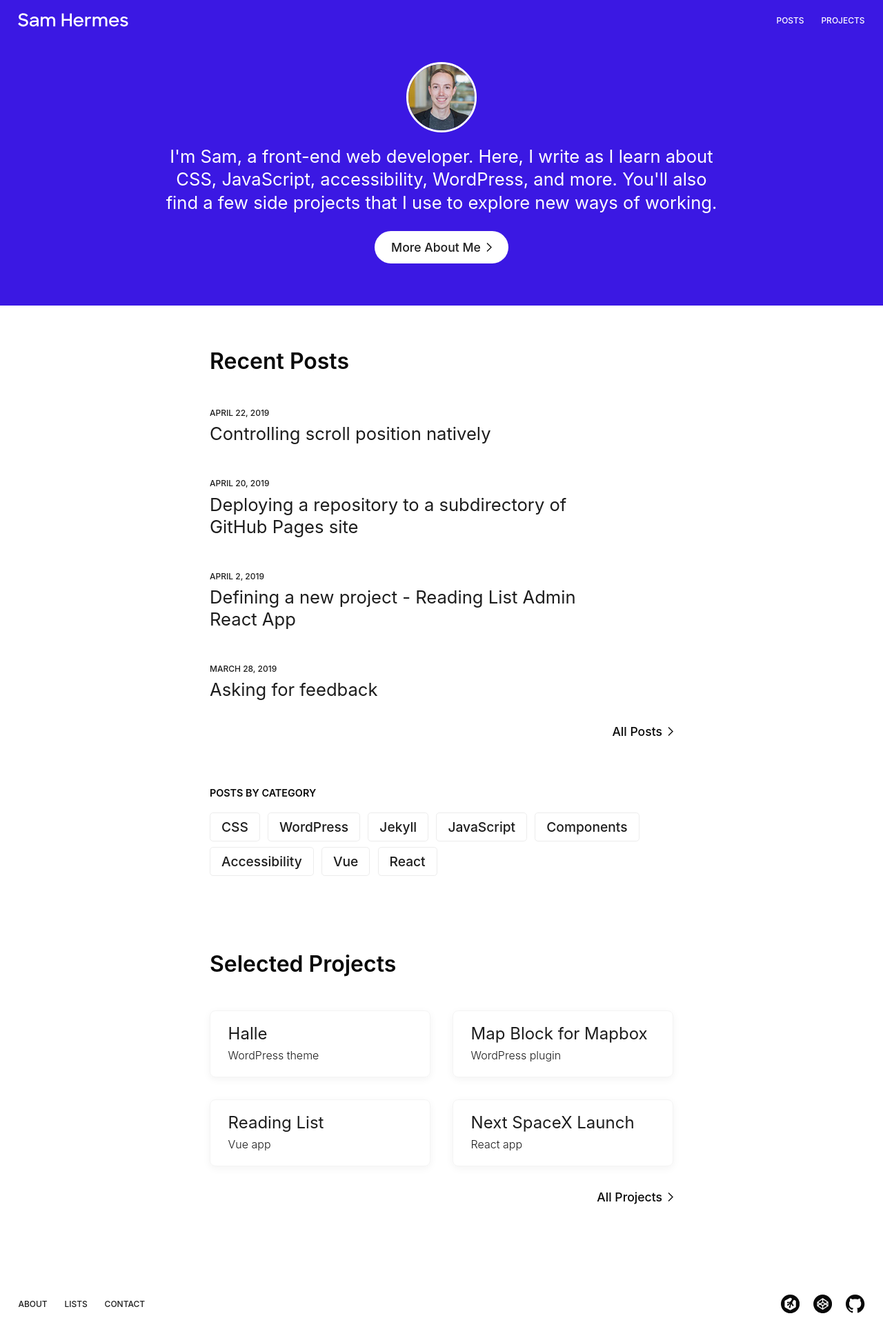
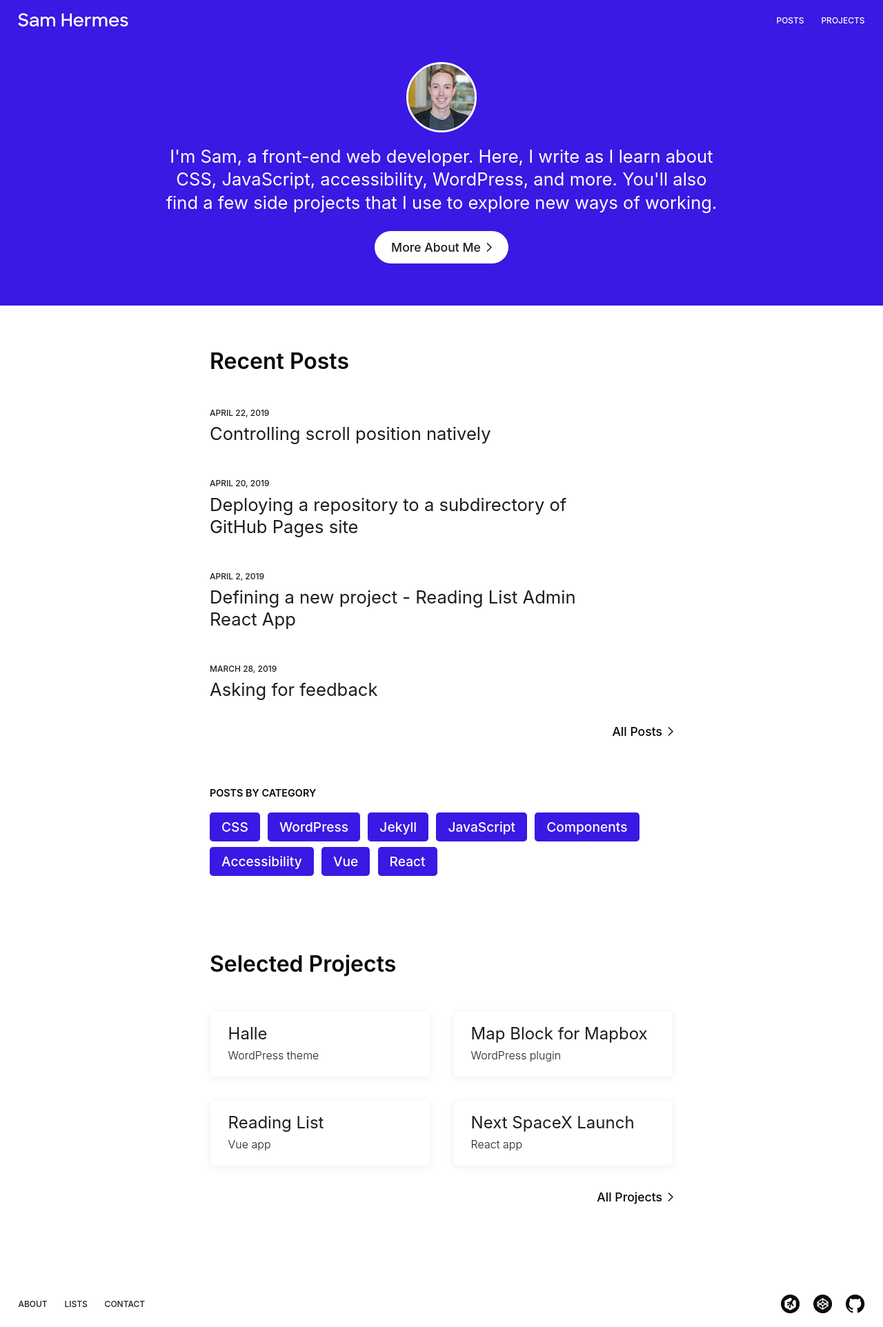
Before and after one commit to samhermes/samhermes.github.io, a Jekyll site: the page built from index.md, in a window 1280 px wide. Shown: the whole page at 69% size. Built offline with Jekyll 4.4.1, drawn with Linux system fonts in a browser that asks for light colours.

Commit message:
Add color to categories

```diff
--- a/_sass/_posts.scss
+++ b/_sass/_posts.scss
@@ -108,13 +108,17 @@
     }
 
     a {
-      border: 1px solid #ececec;
+      border: 1px solid transparent;
+      background: #3b18e3;
+      color: #fff;
       padding: 0.5rem 1rem;
       border-radius: 0.25em;
       display: block;
 
       &:hover {
-        background: #f6f6f6;
+        border-color: #3b18e3;
+        background: #fff;
+        color: #3b18e3;
       }
     }
   }
```
